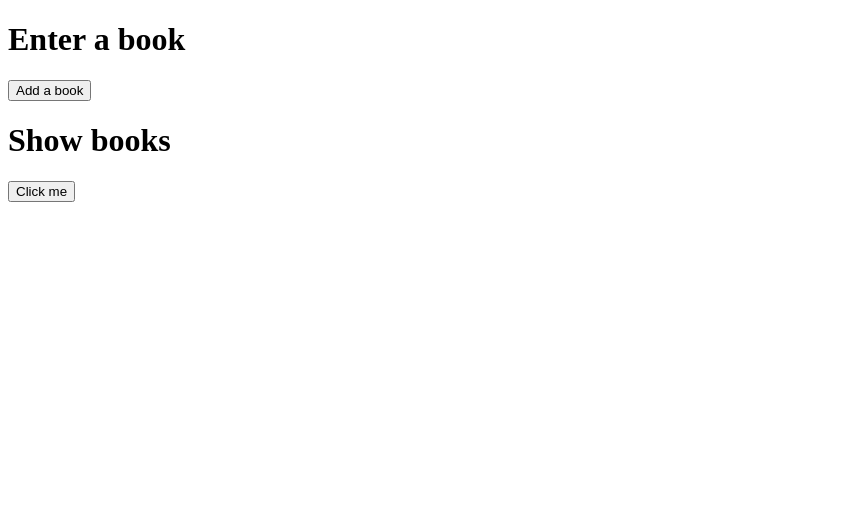
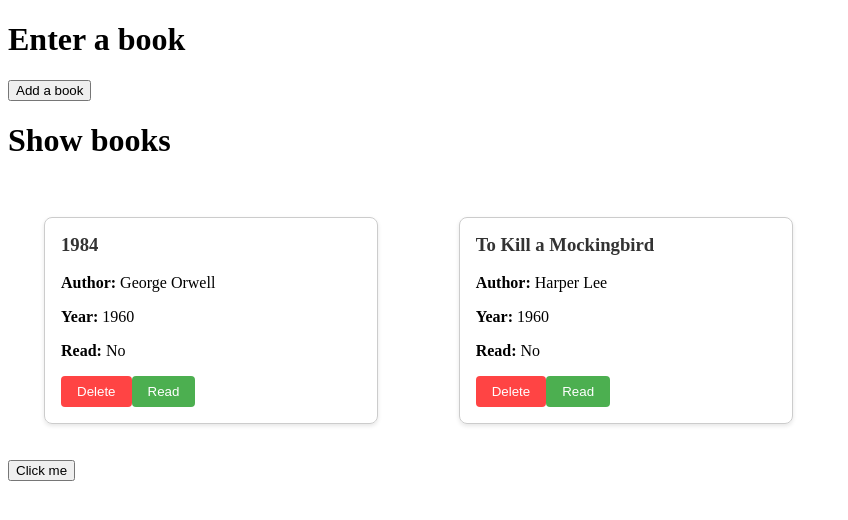
Before and after one commit to pravi-x/odin-library, a plain HTML site: page index.html in a window 1280 px wide. Both pictures are taken after a click on the button "Click me". Shown: the whole page, without its empty margins (0-848 px from the left). Drawn offline with Linux system fonts and the light colour scheme.

Commit message:
Working show books logic, delete, read buttons

```diff
--- a/index.html
+++ b/index.html
@@ -25,6 +25,7 @@
       </dialog>
       <button>Add a book</button>
     <h1>Show books</h1>
+    <div id="booksContainer"></div>
     <div><button type="button" id="showBooksButton">Click me</button></div>
     <script src="script.js" defer></script>
 </body>
--- a/script.js
+++ b/script.js
@@ -2,12 +2,11 @@ const dialog = document.querySelector("dialog");
 const showButton = document.querySelector("dialog + button");
 const closeButton = document.querySelector("dialog button");
 
-// "Show the dialog" button opens the dialog modally
+// Dialog modal controls
 showButton.addEventListener("click", () => {
   dialog.showModal();
 });
 
-// "Close" button closes the dialog
 closeButton.addEventListener("click", () => {
   dialog.close();
 });
@@ -15,30 +14,71 @@ closeButton.addEventListener("click", () => {
 const myLibrary = [];
 
 function Book(name, author, year) {
-  // the constructor...
-  this.name = name
-  this.author = author
-  this.year = year
+  this.name = name;
+  this.author = author;
+  this.year = year;
+  this.read = false;
 }
+
 Book.prototype.toString = function() {
   return `${this.name} by ${this.author} (${this.year})`;
 };
 
+// Initial books
+myLibrary.push(new Book("1984", "George Orwell", 1960));
+myLibrary.push(new Book("To Kill a Mockingbird", "Harper Lee", 1960));
 
-myLibrary.push(new Book("1984", "George Orwell",1960))
-myLibrary.push(new Book("To Kill a Mockingbird", "Harper Lee", 1960))
-
-
-function showBooks(){
+function showBooks() {
   myLibrary.map(book => console.log(book.toString()));
 }
 
-function dispalyBooks(){
-  showBooks()
+function showBooksButton() {
+  // Clear existing cards
+  const container = document.getElementById('booksContainer');
+  container.innerHTML = '';
 
-  //display them in some sort of table, or each on their own “card”
+  // Create and display book cards
+  myLibrary.forEach(book => {
+    const card = document.createElement('div');
+    card.className = 'book-card';
 
+    const title = document.createElement('h3');
+    title.textContent = book.name;
 
+    const details = document.createElement('div');
+    details.className = 'book-details';
+    details.innerHTML = `
+      <p><strong>Author:</strong> ${book.author}</p>
+      <p><strong>Year:</strong> ${book.year}</p>
+      <p><strong>Read:</strong> ${book.read ? 'Yes' : 'No'}</p>
+    `;
+
+    const deleteBtn = document.createElement('button');
+    deleteBtn.textContent = 'Delete';
+    deleteBtn.className = 'delete-btn';
+    deleteBtn.onclick = () => {
+      const index = myLibrary.indexOf(book);
+      if (index > -1) {
+        myLibrary.splice(index, 1);
+        showBooksButton(); // Refresh display
+      }
+    };
+
+    const readBtn = document.createElement('button');
+    readBtn.textContent = 'Read';
+    readBtn.className = 'read-btn';
+    readBtn.onclick = () => {
+      book.read = true;
+      alert('You read the book!');
+      showBooksButton(); // Refresh display
+    };
+
+    card.appendChild(title);
+    card.appendChild(details);
+    card.appendChild(deleteBtn);
+    card.appendChild(readBtn)
+    container.appendChild(card);
+  });
 }
 
 function addBookToLibrary() {
@@ -46,24 +86,22 @@ function addBookToLibrary() {
   const author = document.getElementById("bookAuthor").value;
   const year = document.getElementById("bookYear").value;
 
+  if (title && author && year) {
+    const newBook = new Book(title, author, year);
+    myLibrary.push(newBook);
+    document.getElementById("bookForm").reset();
+    showBooksButton(); // Update the display immediately
+    dialog.close(); // Close the modal after adding
+  }
+}
 
-  if (title && author && year){
-  newBook = new Book(title, author, year)
-    myLibrary.push(newBook);
-
-    document.getElementById("bookForm").reset();
-    showBooks();
-  }
-
-}
 document.getElementById("bookForm").addEventListener("submit", (event) => {
-    event.preventDefault();
-    addBookToLibrary();
+  event.preventDefault();
+  addBookToLibrary();
 });
-
 
 // Add event listener to the button
 document.addEventListener("DOMContentLoaded", () => {
   const button = document.getElementById("showBooksButton");
-  button.addEventListener("click", () => showBooks(myLibrary));
+  button.addEventListener("click", showBooksButton);
 });
--- a/style.css
+++ b/style.css
@@ -8,3 +8,54 @@
     );
     opacity: 0.75;
   }
+
+  .book-card {
+    border: 1px solid #ccc;
+    border-radius: 8px;
+    padding: 16px;
+    margin: 16px;
+    max-width: 300px;
+    box-shadow: 0 2px 4px rgba(0,0,0,0.1);
+  }
+
+.book-card h3 {
+  margin-top: 0;
+  color: #333;
+}
+
+.book-details {
+  margin: 12px 0;
+}
+
+.delete-btn {
+  background-color: #ff4444;
+  color: white;
+  border: none;
+  padding: 8px 16px;
+  border-radius: 4px;
+  cursor: pointer;
+}
+
+.read-btn {
+  background-color: #4CAF50;
+  color: white;
+  border: none;
+  padding: 8px 16px;
+  border-radius: 4px;
+  cursor: pointer;
+}
+
+.read-btn:hover {
+  background-color: #45a049;
+}
+
+.delete-btn:hover {
+  background-color: #cc0000;
+}
+
+#booksContainer {
+  display: grid;
+  grid-template-columns: repeat(auto-fill, minmax(300px, 1fr));
+  gap: 20px;
+  padding: 20px;
+}
```
